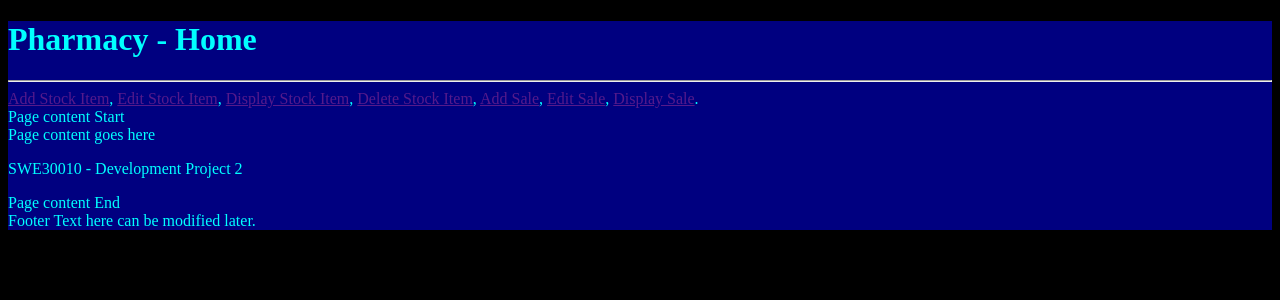
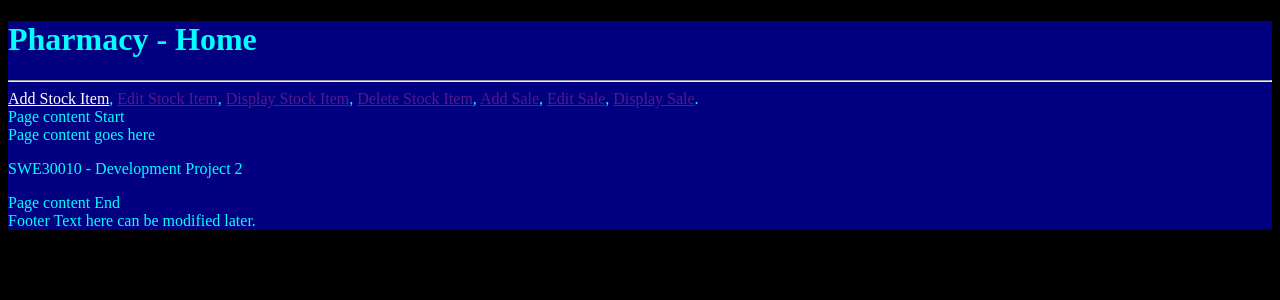
Before and after one commit to edleeenna/swe30010_sreps_webserver, a PHP site: page / in a window 1280 px wide, with the pointer over the restyled element. Shown: the top 300 px of the page. Run offline with PHP 8.4, Linux system fonts and the light colour scheme.

Commit message:
Update common.css
Added color for nav links. John.

```diff
--- a/css/common.css
+++ b/css/common.css
@@ -5,3 +5,6 @@ body{
   background-color: navy;
   color: cyan;
 }
+nav a:hover, a:link{
+  color: white;
+}
```
